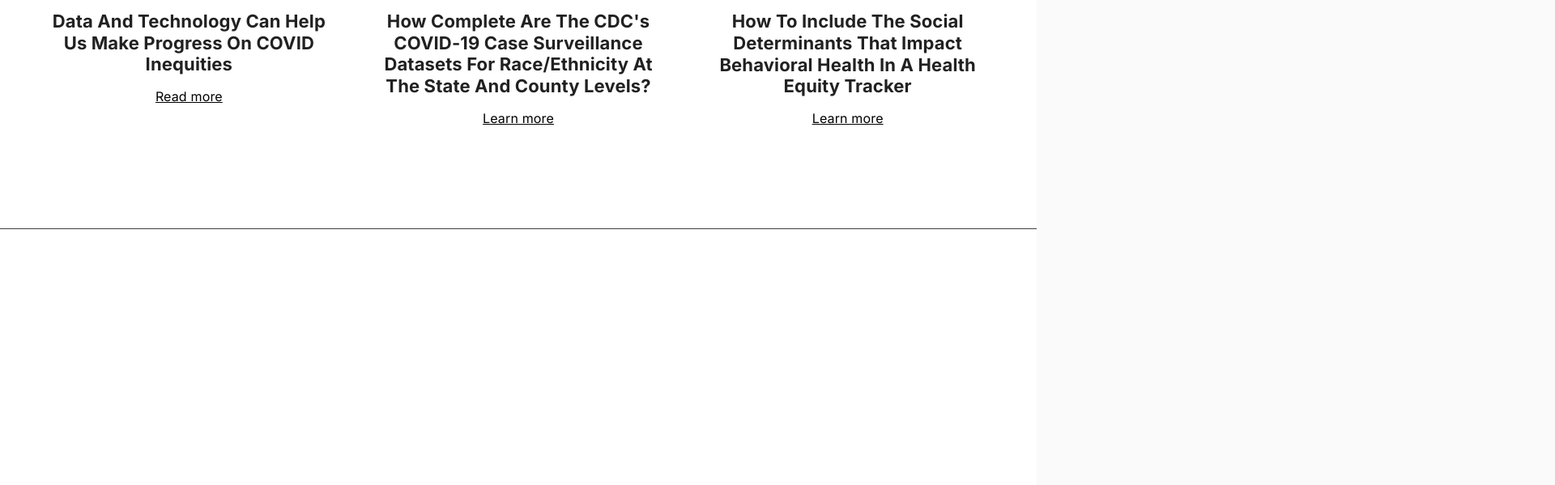
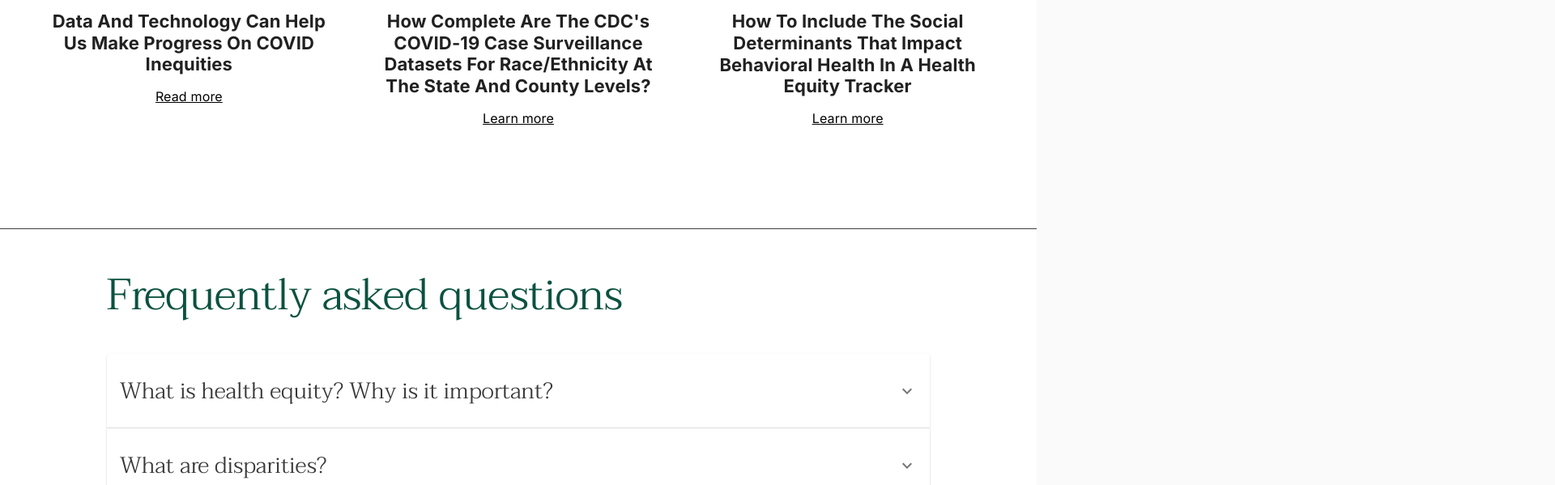
Before and after one commit to ebuddenberg/health-equity-tracker, a React (Create React App) app in the folder frontend/: page /whatishealthequity in a window 1280 px wide. Shown: the part 3057-3656 px from the top of the page at 81% size, 1920 px wide, since content can reach past the window. Built offline with nearby package versions, Linux system fonts and the light colour scheme.

Commit message:
fixes layout bug by removing column from outer grid

```diff
--- a/frontend/src/pages/WhatIsHealthEquity/EquityTab.tsx
+++ b/frontend/src/pages/WhatIsHealthEquity/EquityTab.tsx
@@ -399,7 +399,6 @@
         <Grid
           container
           className={styles.JoinTheEffortRow}
-          direction="column"
           justify="center"
           alignItems="center"
         >
```
